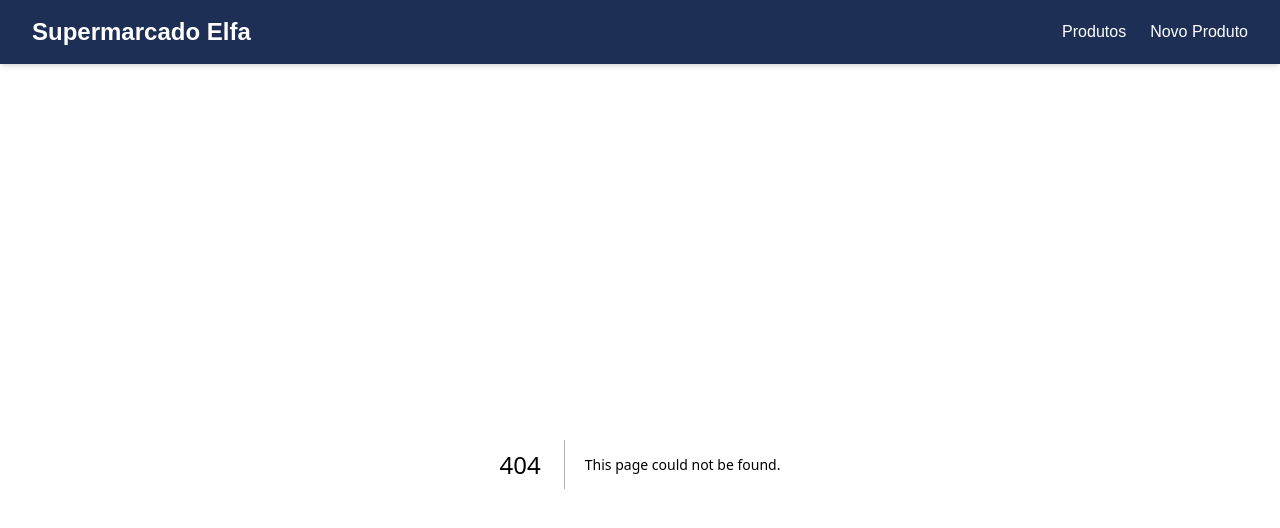
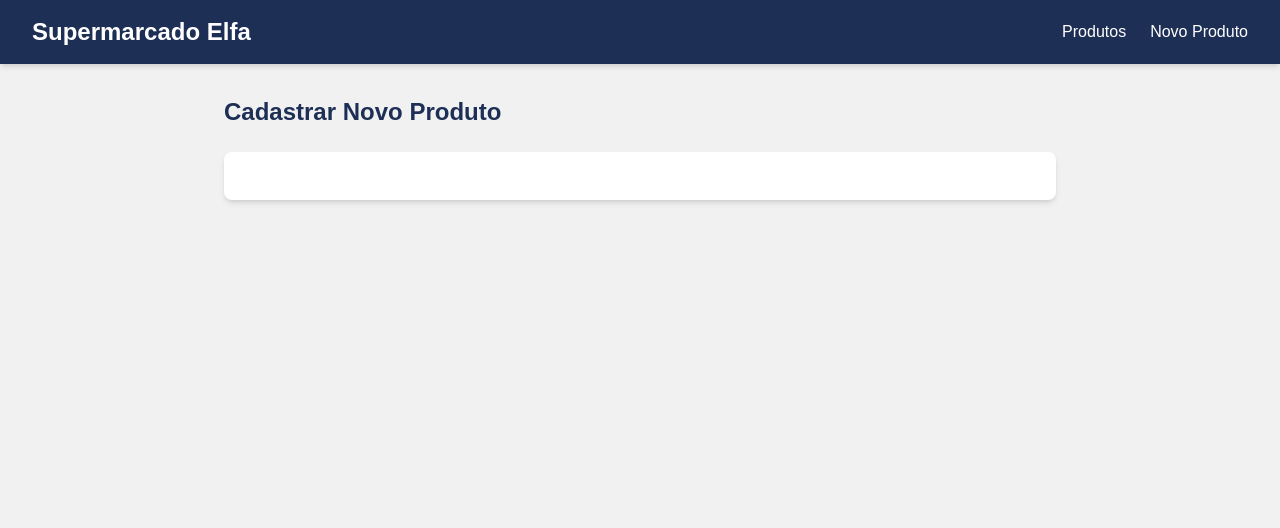
Before and after one commit to livbrandao/supermarket-products, a Next.js app: page /cadastro in a window 1280 px wide. Before the commit this address had no page. Shown: the top 528 px of the page. Built offline with nearby package versions, Linux system fonts and the light colour scheme.

Commit message:
:sparkles: feat: Páginas de cadastro e listagem de produtos

```diff
--- /dev/null
+++ b/src/app/cadastro/page.tsx
@@ -0,0 +1,10 @@
+export default function CadastroPage() {
+  return (
+    <main className="max-w-4xl mx-auto px-4 sm:px-6 lg:px-8 py-8">
+      <h1 className="text-2xl font-bold text-[var(--blue)] mb-6">
+        Cadastrar Novo Produto
+      </h1>
+      <div className="bg-white p-6 rounded-lg shadow-md">{/* forms */}</div>
+    </main>
+  );
+}
--- /dev/null
+++ b/src/app/produtos/page.tsx
@@ -0,0 +1,11 @@
+import React from "react";
+
+export default function ProdutosPage() {
+  return (
+    <main className="max-w-7xl mx-auto px-4 sm:px-6 lg:px-8 py-8">
+      <h1 className="text-2xl font-bold text-[var(--blue)] mb-6">
+        Catálogo de Produtos
+      </h1>
+    </main>
+  );
+}
```
